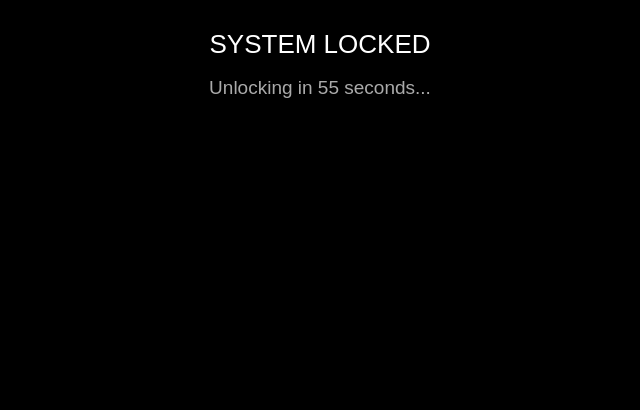
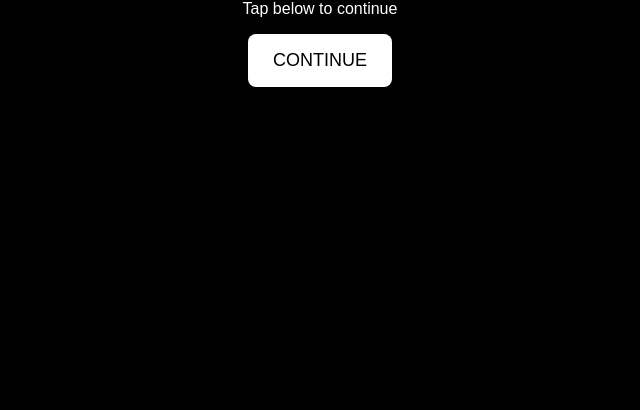
Before and after one commit to manu18787-max/system-alert, a plain HTML site: page index.html in a window 1280 px wide. Shown: the part 390-800 px from the top of the page, without its empty margins (320-960 px from the left). Drawn offline with Linux system fonts and the light colour scheme.

Commit message:
Update index.html

```diff
--- a/index.html
+++ b/index.html
@@ -6,58 +6,81 @@
 <title>System Alert</title>
 
 <style>
-html, body {
-    margin: 0;
-    width: 100%;
-    height: 100%;
-    background: #000;
-    color: white;
-    font-family: Arial, sans-serif;
-    overflow: hidden;
+html,body{
+    margin:0;
+    width:100%;
+    height:100%;
+    background:#000;
+    color:#fff;
+    font-family:Arial,sans-serif;
 }
 
-#lock {
-    height: 100vh;
-    display: flex;
-    flex-direction: column;
-    justify-content: center;
-    align-items: center;
-    text-align: center;
+#start{
+    height:100vh;
+    display:flex;
+    justify-content:center;
+    align-items:center;
+    text-align:center;
 }
 
-.icon {
-    font-size: 60px;
-    margin-bottom: 20px;
+#start button{
+    background:#fff;
+    color:#000;
+    border:0;
+    padding:16px 25px;
+    border-radius:8px;
+    font-size:18px;
 }
 
-h1 {
-    font-size: 26px;
-    font-weight: normal;
+#lock{
+    display:none;
+    height:100vh;
+    justify-content:center;
+    align-items:center;
+    flex-direction:column;
+    text-align:center;
 }
 
-#timer {
-    color: #aaa;
-    font-size: 19px;
+.icon{
+    font-size:65px;
+    margin-bottom:20px;
 }
 
-#done {
-    display: none;
-    text-align: center;
-    margin-top: 40vh;
+h1{
+    font-size:27px;
+    font-weight:normal;
+}
+
+#timer{
+    color:#aaa;
+    font-size:19px;
+}
+
+#done{
+    display:none;
+    height:100vh;
+    justify-content:center;
+    align-items:center;
+    flex-direction:column;
+    text-align:center;
 }
 </style>
 </head>
 
 <body>
 
+<div id="start">
+    <div>
+        <h2>System Security Check</h2>
+        <p>Tap below to continue</p>
+        <button onclick="startPrank()">CONTINUE</button>
+    </div>
+</div>
+
 <div id="lock">
     <div class="icon">🔒</div>
-
     <h1>SYSTEM LOCKED</h1>
-
-    <div id="timer">
-        Unlocking in 60 seconds...
-    </div>
+    <div id="timer">Unlocking in 60 seconds...</div>
 </div>
 
 <div id="done">
@@ -67,32 +90,38 @@ h1 {
 
 <script>
 
-// Keep the prank page in browser history
-history.pushState(null, "", location.href);
+async function startPrank(){
 
-window.addEventListener("popstate", function () {
-    history.pushState(null, "", location.href);
-});
+    try{
+        await document.documentElement.requestFullscreen();
+    }catch(e){}
 
-// 60-second countdown
-let seconds = 60;
+    document.getElementById("start").style.display="none";
+    document.getElementById("lock").style.display="flex";
 
-let countdown = setInterval(function () {
+    let seconds=60;
 
-    seconds--;
+    let countdown=setInterval(function(){
 
-    document.getElementById("timer").innerText =
-        "Unlocking in " + seconds + " seconds...";
+        seconds--;
 
-    if (seconds <= 0) {
+        document.getElementById("timer").innerText =
+            "Unlocking in " + seconds + " seconds...";
 
-        clearInterval(countdown);
+        if(seconds<=0){
 
-        document.getElementById("lock").style.display = "none";
-        document.getElementById("done").style.display = "block";
-    }
+            clearInterval(countdown);
 
-}, 1000);
+            if(document.fullscreenElement){
+                document.exitFullscreen().catch(()=>{});
+            }
+
+            document.getElementById("lock").style.display="none";
+            document.getElementById("done").style.display="flex";
+        }
+
+    },1000);
+}
 
 </script>
 
```
